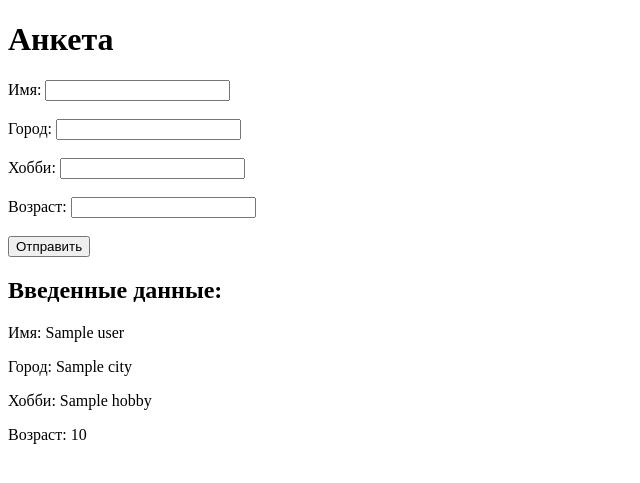
After one commit to janisfs/VD06-web-form-homework, a Flask app: template my_flask_app/templates/index-simple.html in a window 1280 px wide. The commit adds this page. Shown: the top 483 px of the page, without its empty margins (0-640 px from the left). Run offline with Flask 3, Linux system fonts and the light colour scheme; the template is opened without the code that fills it: most values are stand-ins (such as "Sample title", 1, 10 or a date in 2020).

Commit message:
add new file

```diff
--- a/my_flask_app/app.py
+++ b/my_flask_app/app.py
@@ -1,6 +1,22 @@
-def main90:
-    pass
+from flask import Flask, render_template, request
 
+app = Flask(__name__)
 
-if __main__ ='__main__':
-    main()
+@app.route("/", methods=["GET", "POST"])
+def index():
+    user_data = None
+    if request.method == "POST":
+        name = request.form.get("name")
+        city = request.form.get("city")
+        hobby = request.form.get("hobby")
+        age = request.form.get("age")
+        user_data = {
+            "name": name,
+            "city": city,
+            "hobby": hobby,
+            "age": age
+        }
+    return render_template("index-simple.html", user_data=user_data)
+
+if __name__ == "__main__":
+    app.run(debug=True)
--- /dev/null
+++ b/my_flask_app/templates/index-simple.html
@@ -0,0 +1,34 @@
+<!DOCTYPE html>
+<html lang="en">
+<head>
+    <meta charset="UTF-8">
+    <meta name="viewport" content="width=device-width, initial-scale=1.0">
+    <title>Анкета пользователя</title>
+</head>
+<body>
+    <h1>Анкета</h1>
+    <form method="POST">
+        <label for="name">Имя:</label>
+        <input type="text" name="name" id="name" required><br><br>
+
+        <label for="city">Город:</label>
+        <input type="text" name="city" id="city" required><br><br>
+
+        <label for="hobby">Хобби:</label>
+        <input type="text" name="hobby" id="hobby" required><br><br>
+
+        <label for="age">Возраст:</label>
+        <input type="number" name="age" id="age" required><br><br>
+
+        <button type="submit">Отправить</button>
+    </form>
+
+    {% if user_data %}
+        <h2>Введенные данные:</h2>
+        <p>Имя: {{ user_data.name }}</p>
+        <p>Город: {{ user_data.city }}</p>
+        <p>Хобби: {{ user_data.hobby }}</p>
+        <p>Возраст: {{ user_data.age }}</p>
+    {% endif %}
+</body>
+</html>
```
Also changed, not shown: my_flask_app/templates/index.html (+81 -1 lines).
